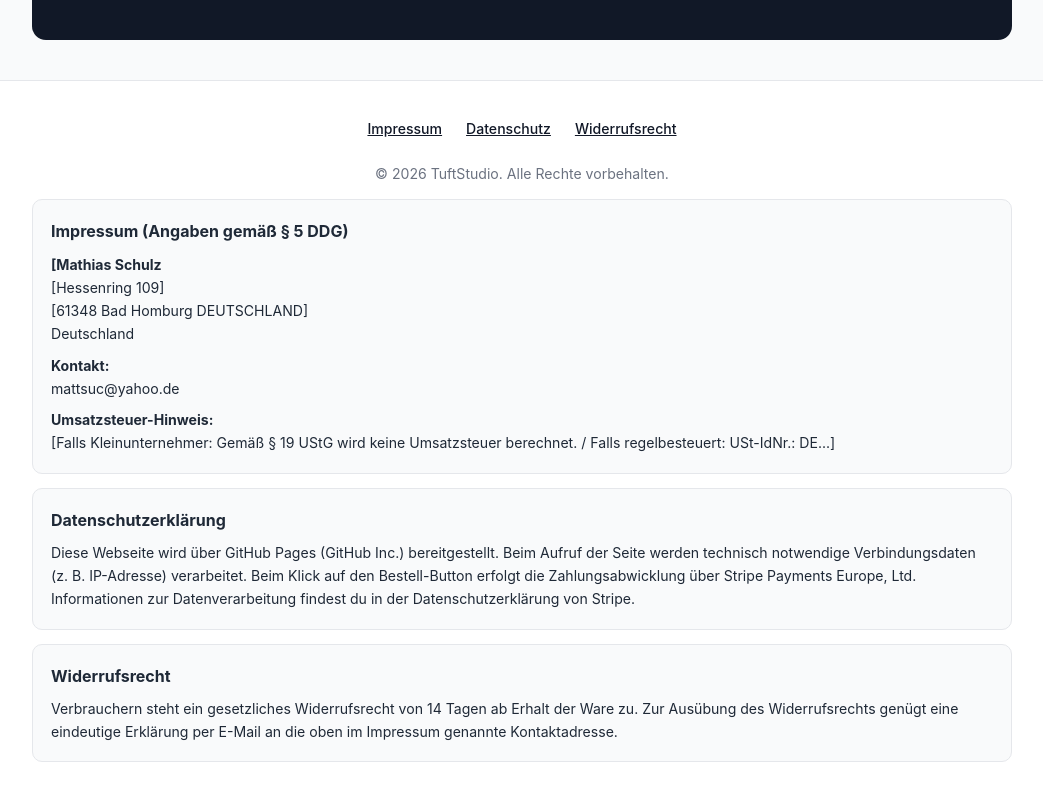
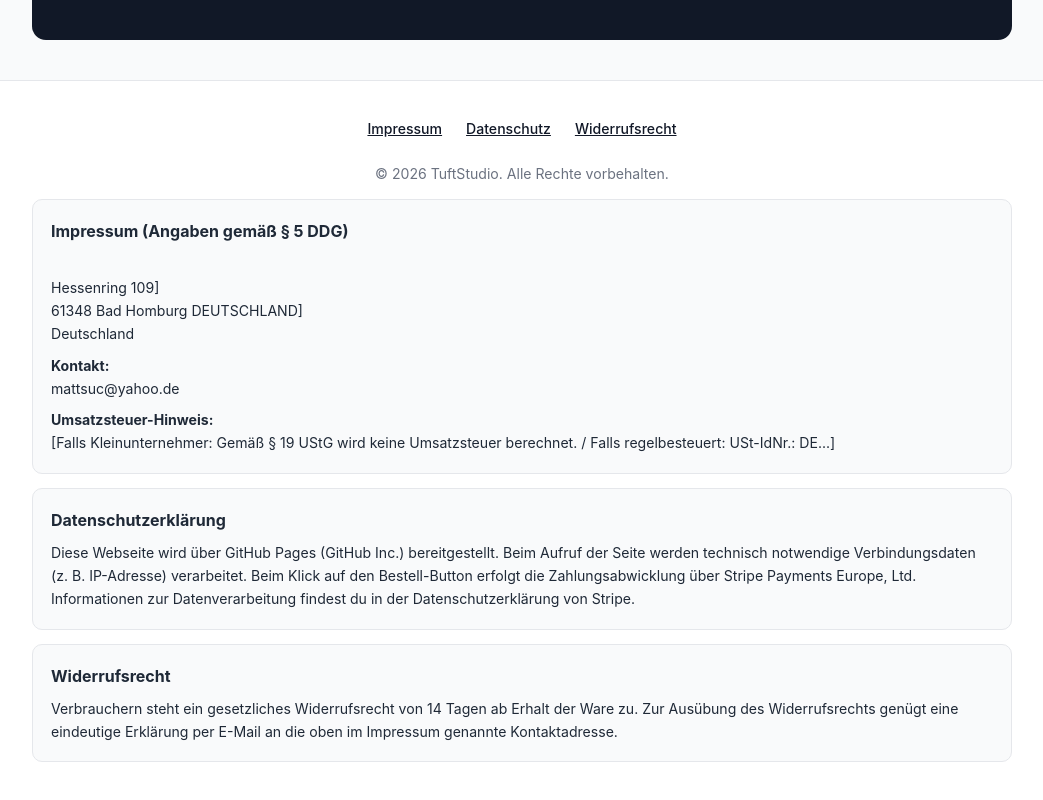
Before and after one commit to mattsuc/TuftingGun-, a plain HTML site: page index.html in a window 1280 px wide. Shown: the part 3492-4292 px from the top of the page, without its empty margins (118-1161 px from the left). Drawn offline with Linux system fonts and the light colour scheme.

Commit message:
Fix formatting in impressum section of index.html

```diff
--- a/index.html
+++ b/index.html
@@ -278,9 +278,9 @@
 
       <div id="impressum" class="legal-box">
         <h3>Impressum (Angaben gemäß § 5 DDG)</h3>
-        <p><strong>[Mathias Schulz</strong><br>
-        [Hessenring 109]<br>
-        [61348 Bad Homburg DEUTSCHLAND]<br>
+        <p><strong[Mathias Schulz</strong><br>
+        Hessenring 109]<br>
+        61348 Bad Homburg DEUTSCHLAND]<br>
         Deutschland</p>
         <p style="margin-top: 8px;"><strong>Kontakt:</strong><br>
         mattsuc@yahoo.de<br>
```
